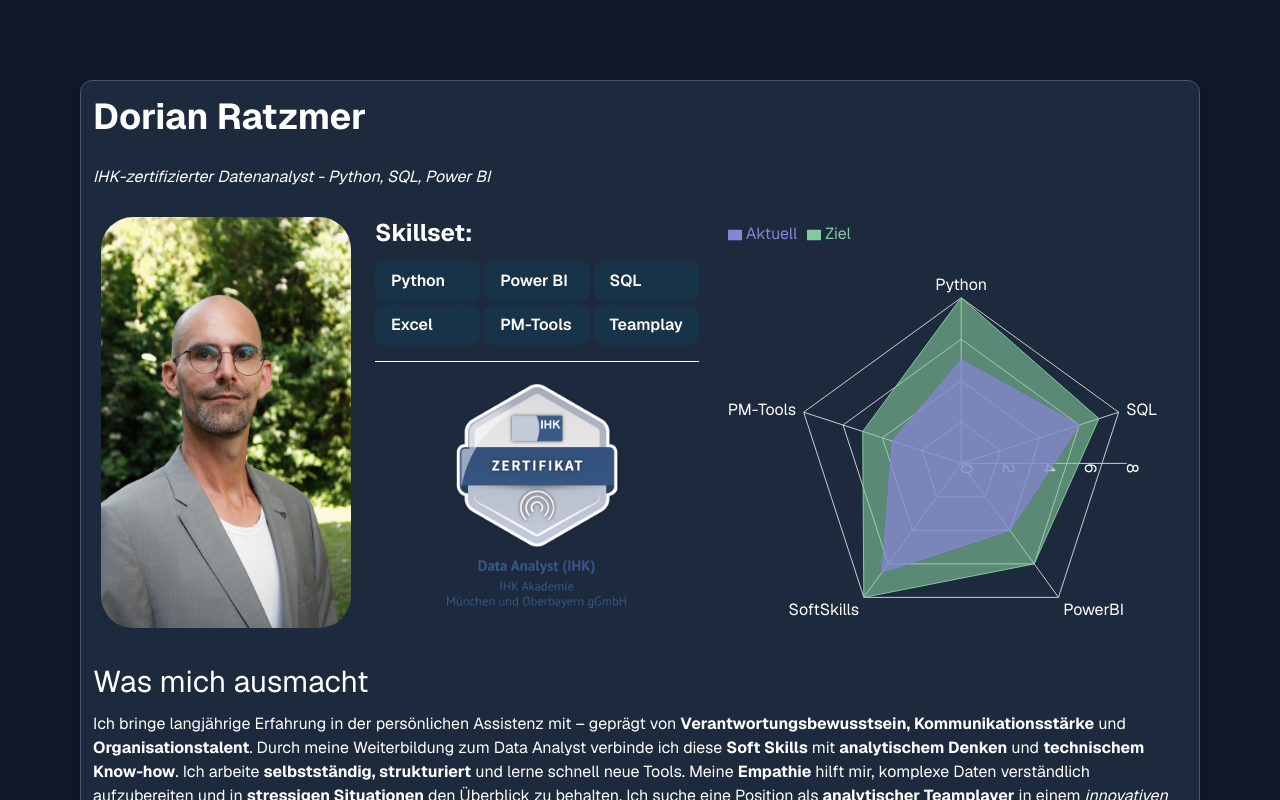
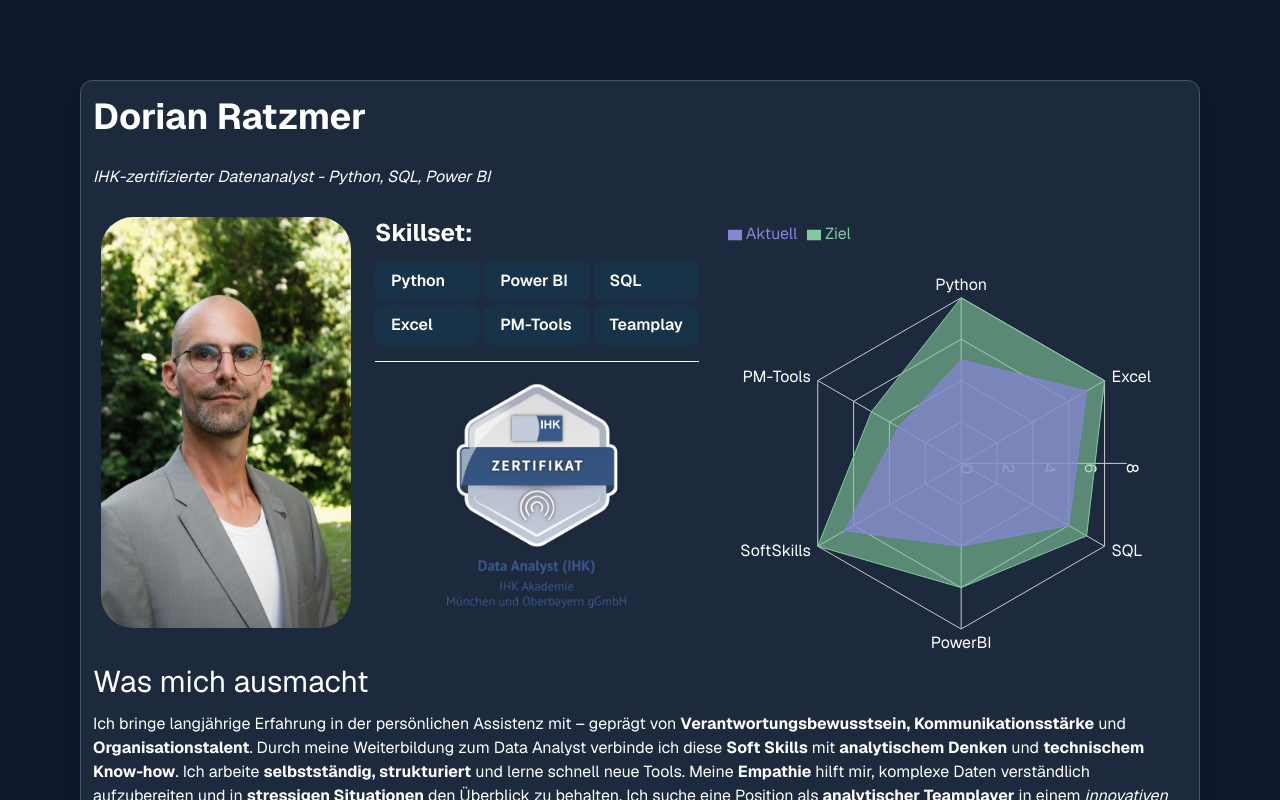
Before and after one commit to Ameroras/Bewerbung_neu, a Next.js app: page / in a window 1280 px wide. Shown: the top 800 px of the page. Built offline with nearby package versions, Linux system fonts and the light colour scheme.

Commit message:
Excel zu chart hinzugefügt

```diff
--- a/components/Hero.tsx
+++ b/components/Hero.tsx
@@ -3,7 +3,6 @@ import Image from "next/image";
 import { HoverChip } from "./Shared/HoverChip";
 import MyChart from "./recharts/MyChart";
 import { FaLinkedin } from "react-icons/fa";
-import { FaEnvelope } from "react-icons/fa";
 import { HiOutlineMail } from "react-icons/hi";
 
 
--- a/components/recharts/MyChart.tsx
+++ b/components/recharts/MyChart.tsx
@@ -13,6 +13,11 @@ const data = [
     {
         subject: "Python",
         A: 5,
+        B: 8,
+    },
+        {
+        subject: "Excel",
+        A: 7,
         B: 8,
     },
     {
```
